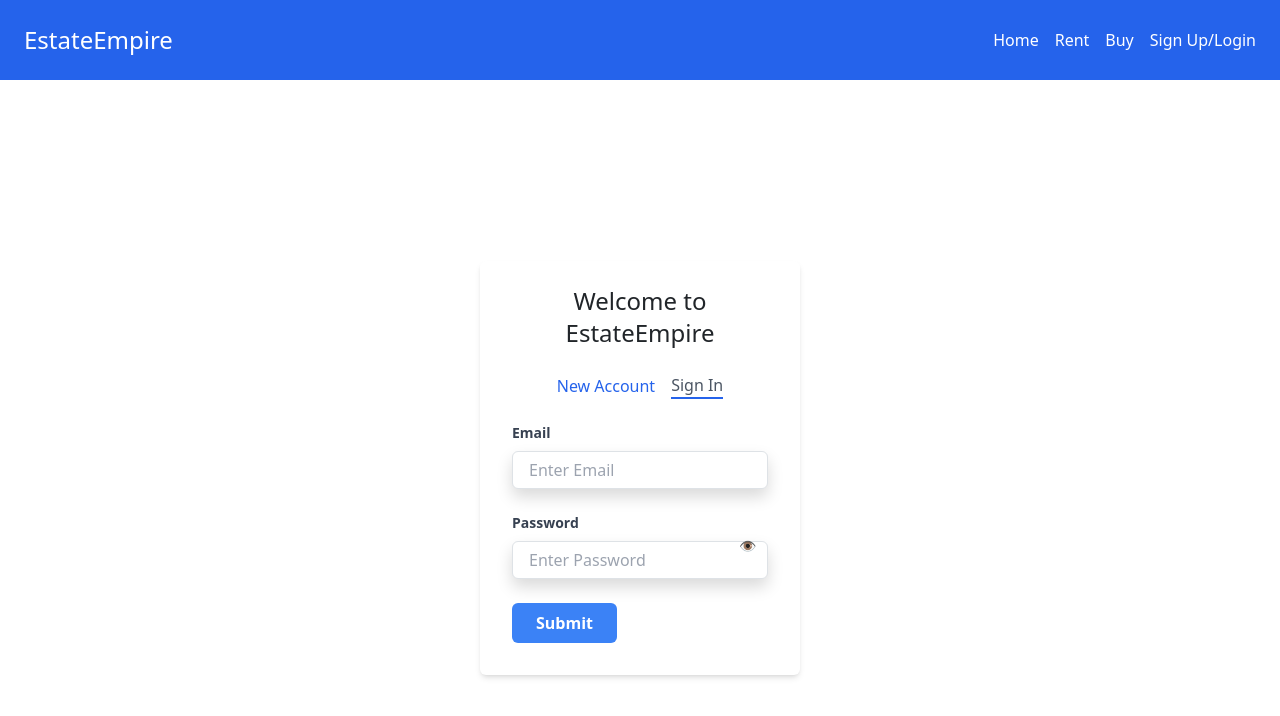
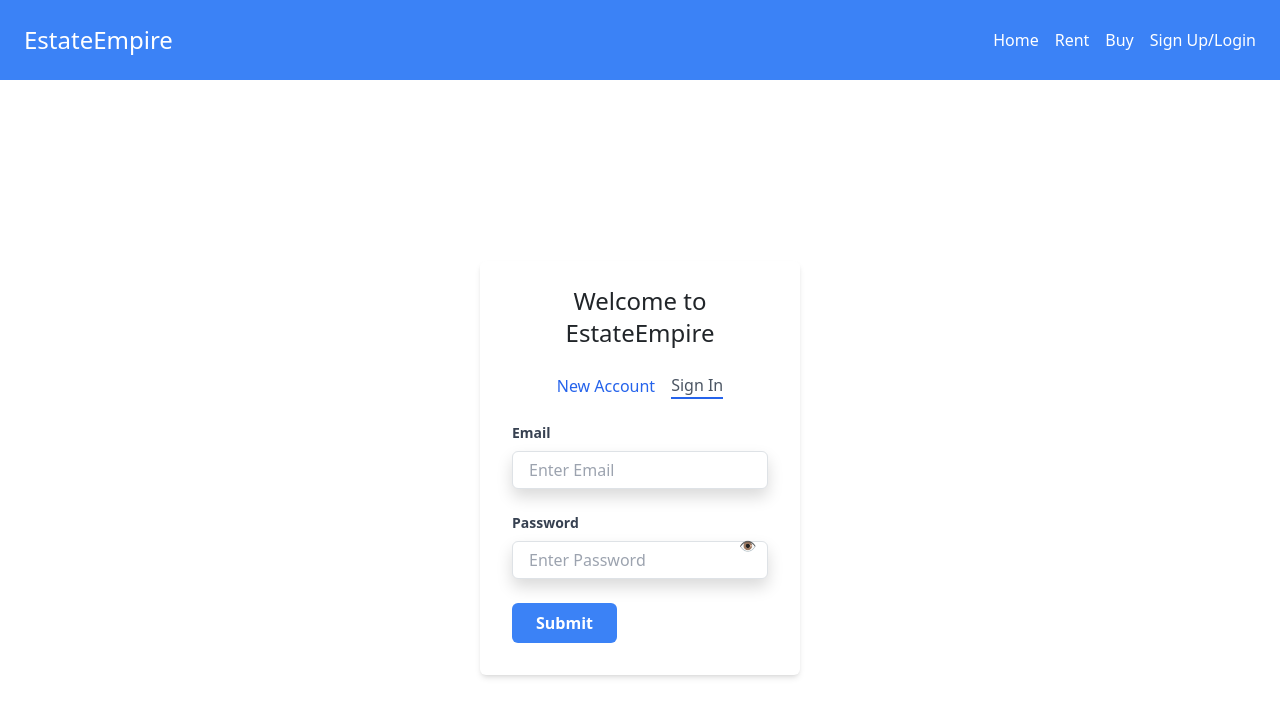
Before and after one commit to Eman-01/EstateEmpire-frontend, a React (Vite) app: page / in a window 1280 px wide. Shown: the top 716 px of the page. Built offline with nearby package versions, Linux system fonts and the light colour scheme.

Commit message:
navbar updated

```diff
--- a/src/components/Navbar.jsx
+++ b/src/components/Navbar.jsx
@@ -1,27 +1,24 @@
-import React from 'react';
-import { useNavigate } from 'react-router-dom';
+import React from "react";
+import { Link } from "react-router-dom";
 
-const Navbar = ({ isLoggedIn, email, onLogout }) => {
-  const navigate = useNavigate();
-
+const Navbar = ({ isAuthenticated, user }) => {
   return (
-    <nav className="bg-blue-600 p-4 flex justify-between items-center">
+    <nav className="bg-blue-500 p-4 flex justify-between items-center">
       <div className="text-white text-2xl">EstateEmpire</div>
-      <div className="space-x-4">
-        <a href="/" className="text-white">Home</a>
-        <a href="/rent" className="text-white">Rent</a>
-        <a href="/buy" className="text-white">Buy</a>
-        {isLoggedIn ? (
-          <div className="relative">
-            <button className="text-white">{email}</button>
-            <div className="absolute right-0 mt-2 w-48 bg-white border rounded shadow-md">
-              <button onClick={onLogout} className="block w-full text-left px-4 py-2 text-gray-800 hover:bg-gray-200">Log out</button>
-            </div>
-          </div>
+      <div className="flex space-x-4">
+        <Link to="/" className="text-white">Home</Link>
+        <Link to="/rent" className="text-white">Rent</Link>
+        <Link to="/buy" className="text-white">Buy</Link>
+        {isAuthenticated ? (
+          <Link to="/profile">
+            <img
+              src={user?.profileImage || "/default-profile.png"}
+              alt="Profile"
+              className="w-8 h-8 rounded-full"
+            />
+          </Link>
         ) : (
-          <>
-            <button onClick={() => navigate('/login')} className="text-white">Sign Up/Login</button>
-          </>
+          <Link to="/login" className="text-white">Sign Up/Login</Link>
         )}
       </div>
     </nav>
```
